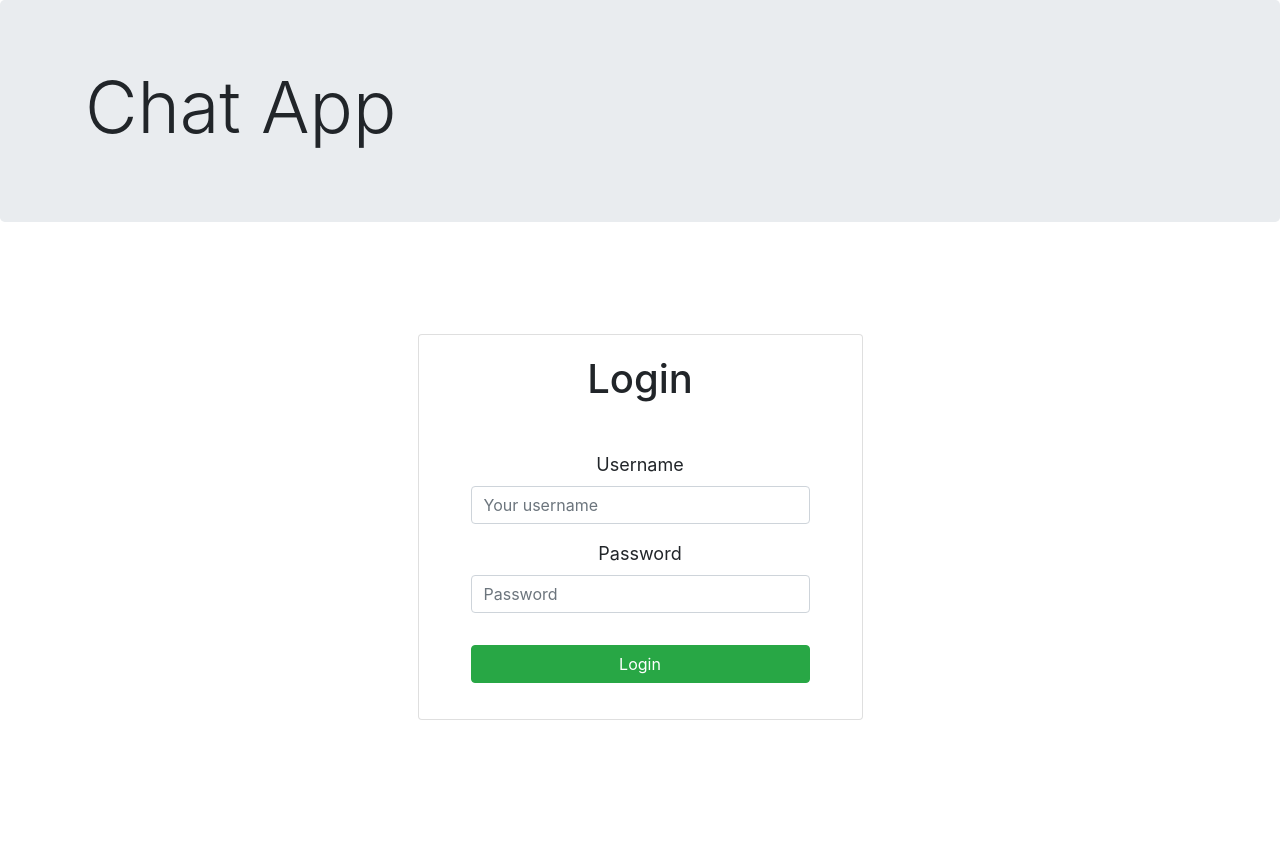
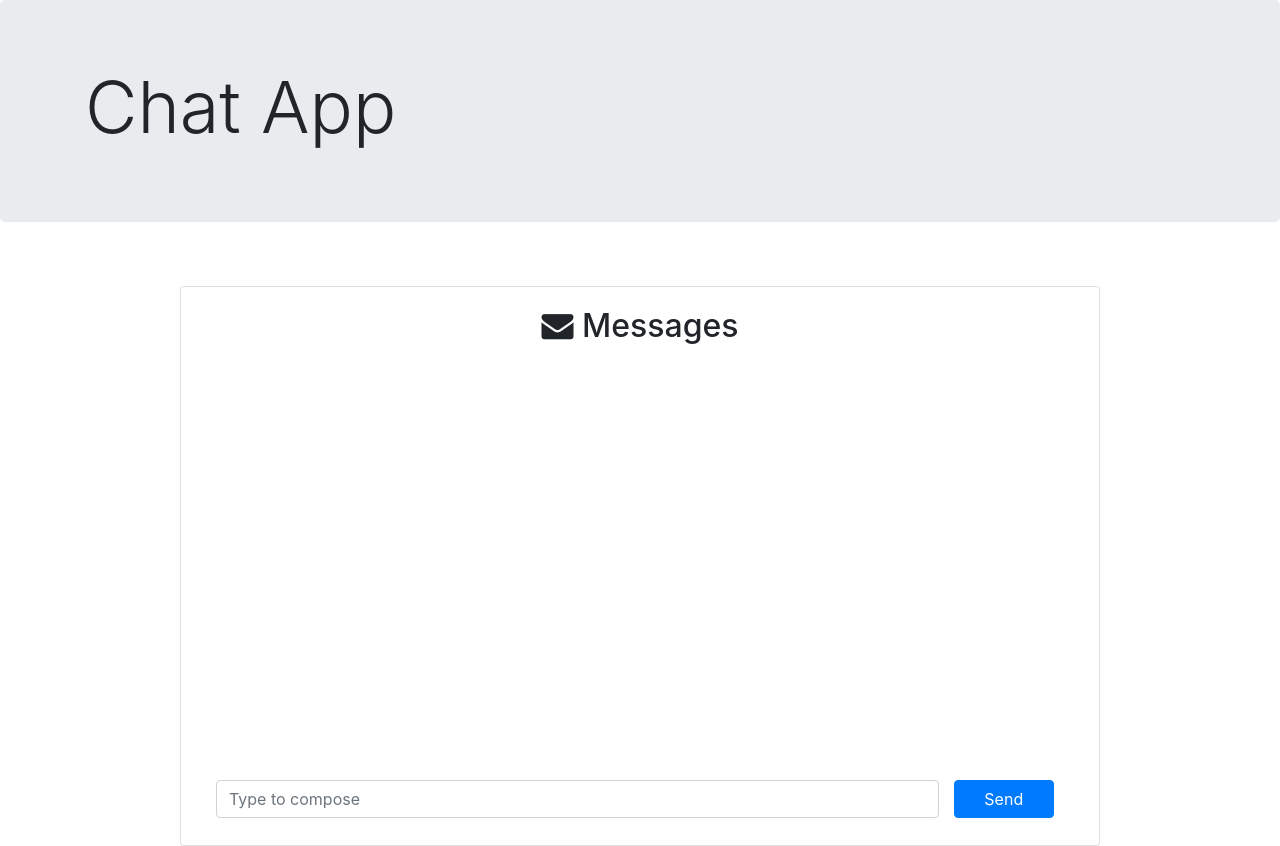
Before and after one commit to ceejtayco/chatapp_neDB, a PHP site: page / in a window 1280 px wide. Before the commit the page ends 720 px from the top, so only its background shows below. Run offline with PHP 8.4, Linux system fonts and the light colour scheme; some libraries are stand-ins or nearby versions.

Commit message:
commit changes

```diff
--- a/package.json
+++ b/package.json
@@ -9,6 +9,7 @@
   "author": "Caitlyn Jules Tayco",
   "license": "MIT",
   "dependencies": {
+    "body-parser": "^1.19.0",
     "express": "^4.17.1",
     "mysql": "^2.17.1",
     "node-php": "0.0.1",
--- a/public/css/chatbox.css
+++ b/public/css/chatbox.css
@@ -22,7 +22,7 @@
     margin-top: 2rem;
 }
 
-#user-button {
+button {
     display: block;
     width: 100%;
     margin: auto;
--- a/public/css/index.css
+++ b/public/css/index.css
@@ -5,7 +5,8 @@
 }
 
 #loginContainer {
-    padding-top: 5rem;
+    padding-top: 2rem;
+
 }
 
 label {
@@ -22,3 +23,62 @@ label {
     padding: auto;
     width: 100%;
 }
+
+.card {
+    height: 35rem;
+    padding-bottom: 1rem;
+}
+
+.card-body{
+    position: relative;
+}
+
+
+#button-send {
+    display: block;
+    width: 100%;
+    margin: auto;
+    padding: auto;
+}
+
+#compose-text {
+
+    width: 100%;
+    position: absolute;
+    bottom: 0;
+    padding-right: 3rem;
+    padding-bottom: .7rem;
+}
+
+#col-button {
+    padding-right: 2rem;
+}
+
+#type-message-column {
+    padding-right: 0;
+}
+#messages {
+    list-style-type: none;
+    display: block;
+    width: 100%;
+    margin: auto;
+    padding: auto;
+    overflow: scroll;
+    height: 420px;
+    padding: 1rem;
+}
+
+#row-message {
+    padding: 1rem;
+    border-radius: 1rem;
+    width: 65%;
+}
+
+#container-row {
+    width: 51%;
+
+}
+
+#message-container-scroll {
+    padding: 1rem;
+}
--- a/public/index.html
+++ b/public/index.html
@@ -7,7 +7,7 @@
     <!-- CSS Links -->
     <link rel="stylesheet" href="https://stackpath.bootstrapcdn.com/bootstrap/4.3.1/css/bootstrap.min.css" integrity="sha384-ggOyR0iXCbMQv3Xipma34MD+dH/1fQ784/j6cY/iJTQUOhcWr7x9JvoRxT2MZw1T" crossorigin="anonymous">
     <link rel="stylesheet" href="css/index.css">
-
+    <link rel="stylesheet" href="https://stackpath.bootstrapcdn.com/font-awesome/4.7.0/css/font-awesome.min.css">
     <!-- socket.io link -->
     <script src="/socket.io/socket.io.js"></script>
     <title>ChatApp</title>
@@ -18,25 +18,28 @@
             <h1 class="display-3">
                 Chat App
             </h1>
+            <h4 class="display-5" id="current-user">  </h4>
         </div>
     </div>
     <div class="container" id="loginContainer">
         <div class="row justify-content-md-center">
-            <div class="col-md-5">
+            <div class="col-md-10">
                 <div class="card">
                     <div class="card-body text-center">
-                        <h1 class="display-5">Login</h1>
-                        <div id="loginForm">
-                            <div class="form-group">
-                                <label for="">Username</label>
-                                <input type="text" class="form-control" placeholder="Your username" id="username" name="username">
-                            </div>
-                            <div class="form-group">
-                                    <label for="">Password</label>
-                                    <input type="password" class="form-control" placeholder="Password" id="password" name="password">
-                            </div>
-                            <div class="form-group" id="buttonFormGroup">
-                                <button class="btn btn-success" id="login" onclick="loginEvent();">Login</button>
+                        <h2 class="display-5"> <span><i class="fa fa-envelope"></i></span> Messages</h2>
+                        <div class="container" id="messages-container-scroll">
+                            <ul id="messages">
+
+                            </ul>
+                        </div>
+                        <div class="container" id="compose-text">
+                            <div class="row justify-content-md-center" id="row-compose">
+                                    <div class="col-md-10" id="type-message-column">
+                                        <input type="text" placeholder="Type to compose" class="form-control" id="compose-body">
+                                    </div>
+                                    <div class="col-md-2" id="col-button">
+                                        <button class="btn btn-primary" id="button-send" onclick="sendMessage();">Send</button>
+                                    </div>
                             </div>
                         </div>
                     </div>
@@ -45,18 +48,70 @@
         </div>
     </div>
 </body>
+<script src="https://code.jquery.com/jquery-3.1.1.min.js"></script>
 <script>
     var socket = io();
+    socket.on('client number', function(data){
+        document.getElementById("current-user").textContent = data;
+    });
 
-    function loginEvent() {
-        var username = document.getElementById("username").value;
-        var password = document.getElementById("password").value;
-        var user_info = {username, password};
-        socket.emit('LoginEvent', user_info);
-        socket.on('chatbox url', function(data) {
-            window.location.href = data;
+    async function sendMessage() {
+        const response = document.getElementById("compose-body").value;
+        const user = document.getElementById("current-user").textContent;
+        const res_data = JSON.parse('{"message" : "'+ response +'", "user" : "'+user+'"}')
+
+        var options = {
+            method: 'POST',
+            body: JSON.stringify(res_data),
+            headers: {
+            'Content-Type': 'application/json',
+            // 'Content-Type': 'application/x-www-form-urlencoded',
+            }
+        };
+        const response_message = await fetch("/saveMessage", options);
+        const response_data = await response_message.json();
+
+        console.log(response_data);
+        document.getElementById("compose-body").value = "";
+    }
+
+    function fetchMessages() {
+        $('#messages li').remove();
+        $.ajax({
+            url: "/endpoint",
+            method: 'GET',
+            success: function(data) {
+
+                for(var i = 0; i < data.data.length; i++) {
+                    var div_element = document.createElement("div");
+                    var row = document.createElement("LI");
+
+                    var username = "";
+                    if (document.getElementById("current-user").textContent != data.data[i].user) {
+                        username = data.data[i].user +": ";
+                    }
+                    div_element.id = "container-row";
+                    row.id = "row-message";
+
+                    if(username == ""){
+                        var text = document.createTextNode(data.data[i].message + username);
+                        div_element.style = "float:right;"
+                        row.style = "text-align:right;background-color: #1E90FF; border:1px solid white; color:white; float: right;";
+                    }else{
+                        div_element.style = "float:left;"
+                        var text = document.createTextNode(username + data.data[i].message);
+                        row.style = "text-align:left;background-color: lightgray; border:3px solid white;";
+                    }
+
+                    row.appendChild(text);
+                    div_element.appendChild(row);
+                    window.document.getElementById("messages").appendChild(div_element);
+                }
+
+            }
         });
-
     }
+    // window.onload = fetchMessages();
+    setInterval(fetchMessages, 1000);
 </script>
 </html>
```
Also changed, not shown: index.js (+41 -27 lines), public/chatbox.html (deleted, +0 -82 lines).
